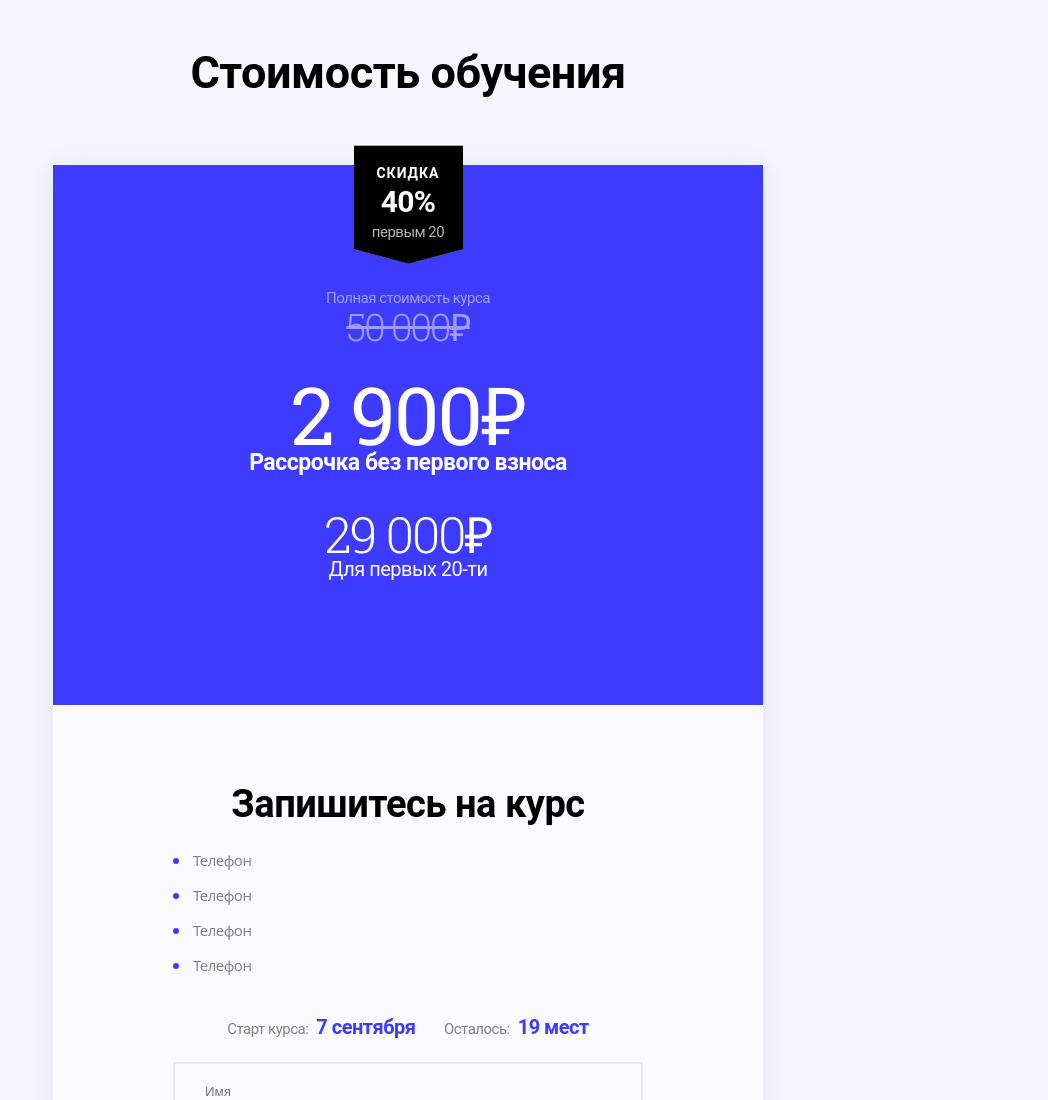
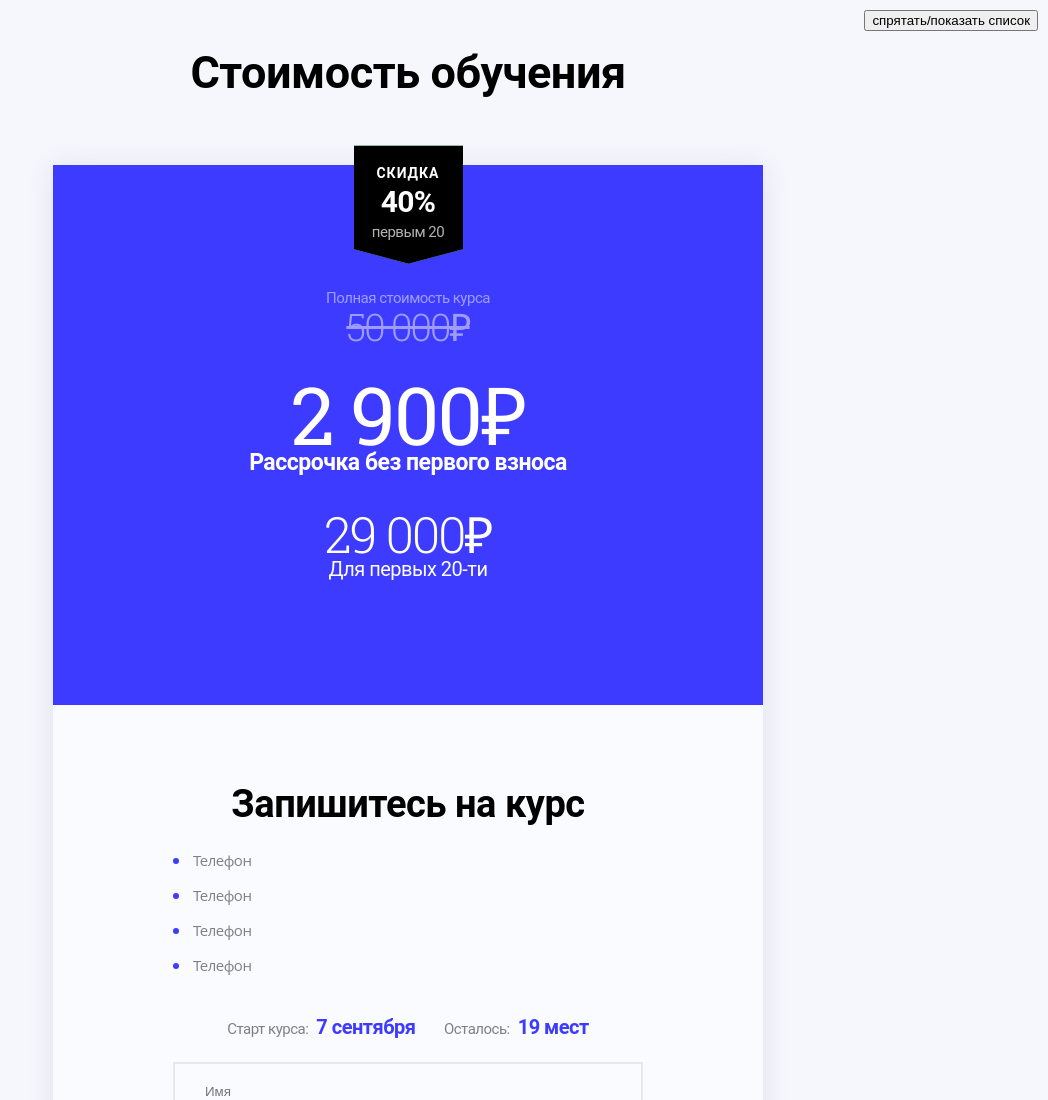
Before and after one commit to MyBraza/MyBraza.github.io, a website built with webpack: page www/index.html in a window 1280 px wide. Shown: the top 1100 px of the page, without its empty margins (232-1280 px from the left). Built offline with nearby package versions, Linux system fonts and the light colour scheme.

Commit message:
Added button to toggle utp list

```diff
--- a/src/style.scss
+++ b/src/style.scss
@@ -70,4 +70,11 @@ input {
   }
 }
 
+#toggle-list {
+  position: absolute;
+  top: 10px;
+  right: 10px;
+  cursor: pointer;
+}
+
 @import 'styles/sign-up';
--- a/www/index.html
+++ b/www/index.html
@@ -5,6 +5,7 @@
     <title>SkillboxTest</title>
   </head>
   <body>
+  <button id="toggle-list">спрятать/показать список</button>
     <main>
       <div class="wrapper">
         <h1 class="title">Стоимость обучения</h1>
```
Also changed, not shown: src/index.js (+4 -0 lines).
